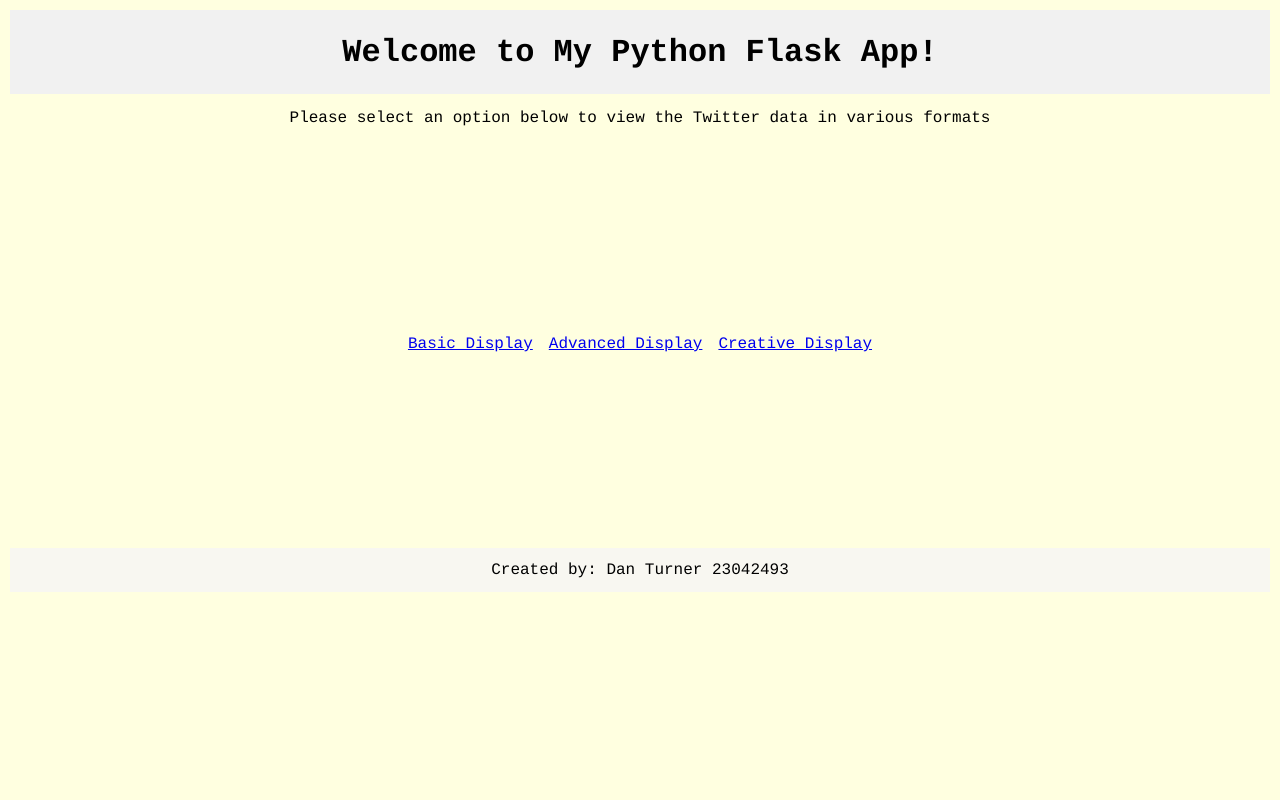
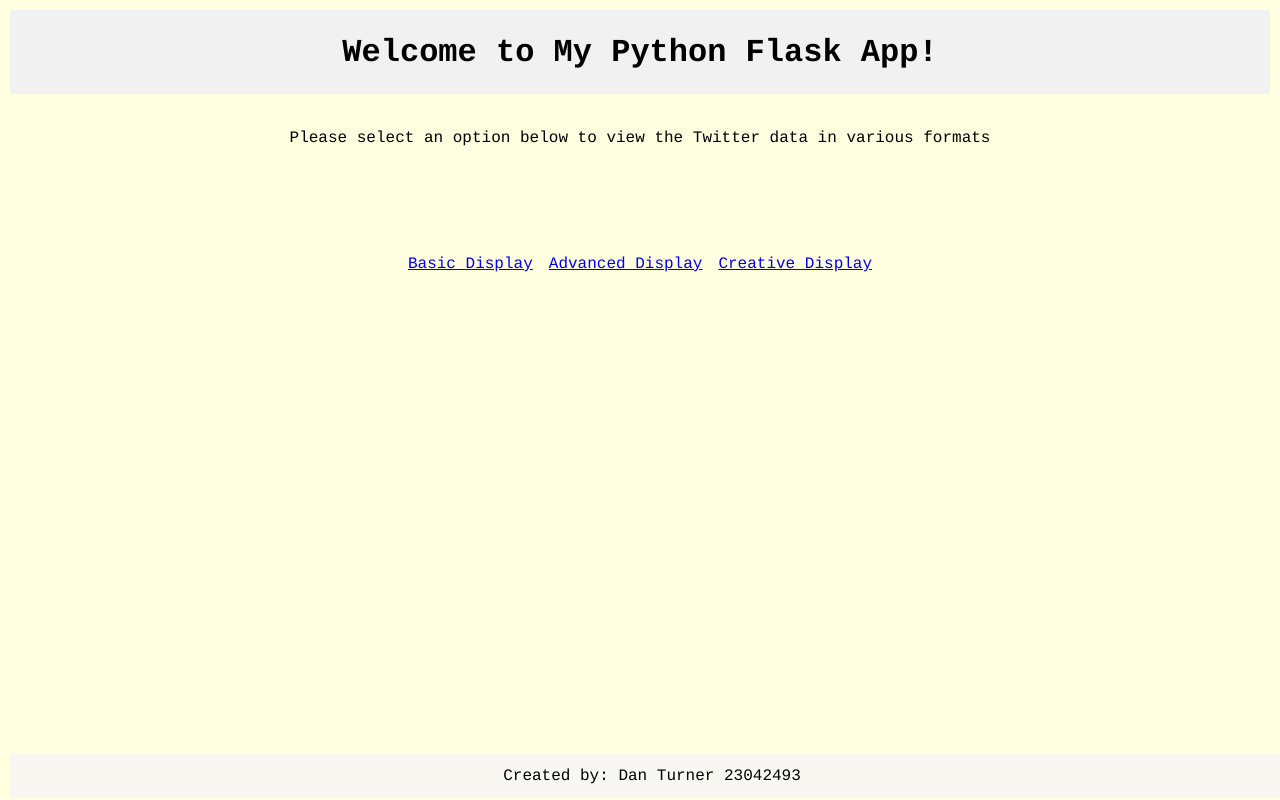
Before and after one commit to thedanturner/FlaskApp, a Flask app: page / in a window 1280 px wide. Run offline with Flask 3, Linux system fonts and the light colour scheme; some libraries are stand-ins or nearby versions.

Commit message:
style changes

```diff
--- a/static/css/style.css
+++ b/static/css/style.css
@@ -64,7 +64,7 @@ th.aes:after {
   display: flex;
   justify-content: center;
   align-items: center;
-  height: 50vh;
+  height: 20vh;
 }
 
 .heading {
@@ -78,8 +78,7 @@ th.aes:after {
   display: flex;
   justify-content: center;
   align-items: center;
-  height: 5vh;
-  /* background-color: #f1f1f1; */
+  height: 10vh;
 }
 
 footer {
@@ -88,4 +87,7 @@ footer {
   align-items: center;
   height: 5vh;
   background-color: #f8f7f1;
+  position: absolute;
+  bottom: 0;
+  width: 100%;
 }
--- a/templates/advanced.html
+++ b/templates/advanced.html
@@ -9,7 +9,7 @@
   </head>
   <body>
     <div id="page-wrap">
-
+      <a href="/">Return to HomePage</a>
     <h1>
       Twitter US Airline Sentiment (using D3.js)
     </h1>
--- a/templates/basic.html
+++ b/templates/basic.html
@@ -7,6 +7,7 @@
 
   </head>
   <body>
+    <a href="/">Return to HomePage</a>
     <h1>
       Twitter US Airline Sentiment
     </h1>
--- a/templates/creative.html
+++ b/templates/creative.html
@@ -8,7 +8,7 @@
 
   </head>
   <body>
-
+    <a href="/">Return to HomePage</a>
     <h1>
       Twitter US Airline Sentiment (Creative Display of Data)
     </h1>
```
